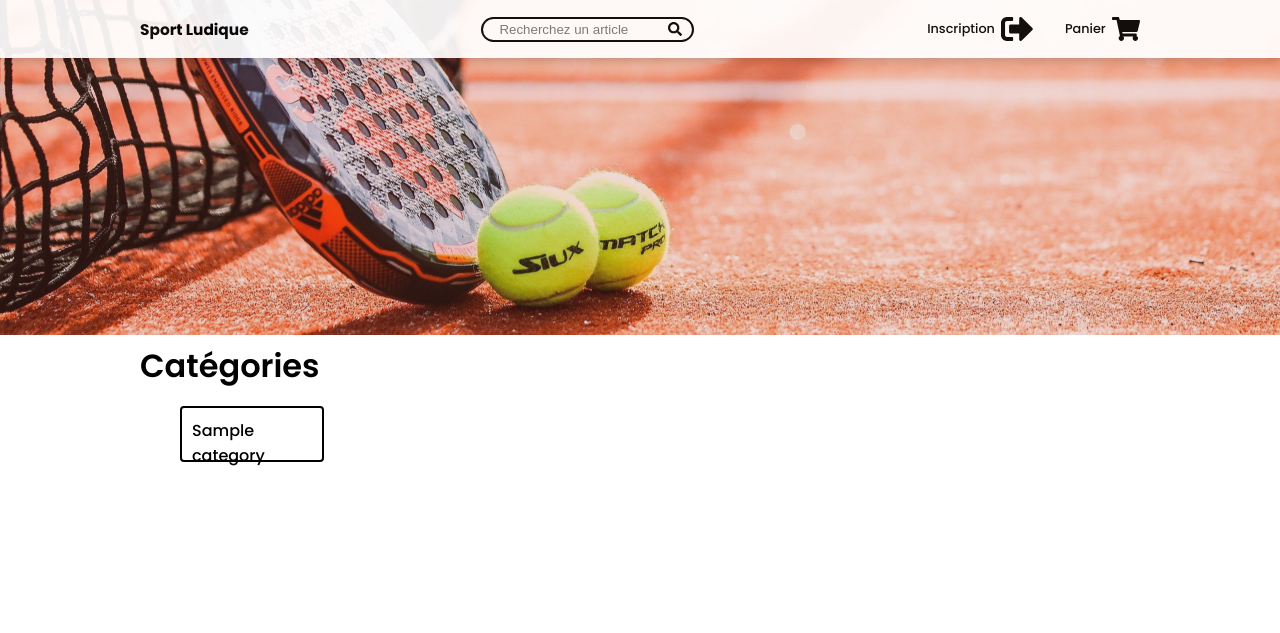
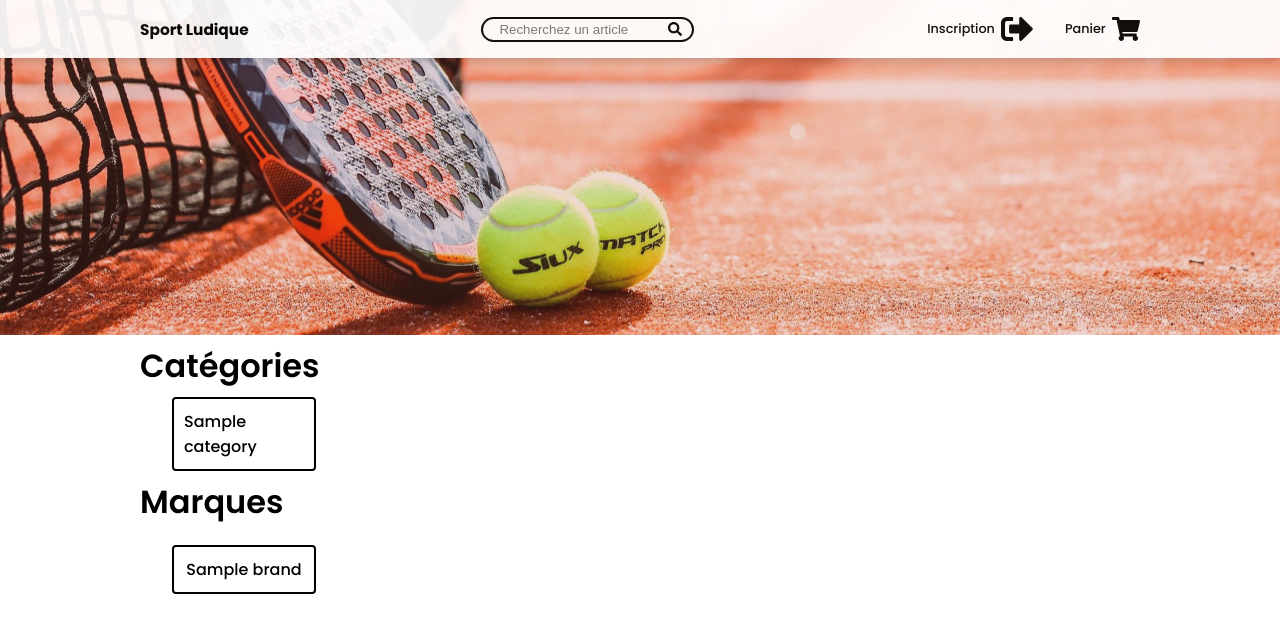
Before and after one commit to josh-taylor-k3/SportLudique_symfony_ecommerce, a Symfony app: template templates/global/index.html.twig in a window 1280 px wide. Shown: the top 633 px of the page. Run offline with Twig, Linux system fonts and the light colour scheme; the template is opened without the code that fills it: most values are stand-ins (such as "Sample title", 1, 10 or a date in 2020); style sheets or scripts are compiled from the project's sources; some libraries are stand-ins or nearby versions.

Commit message:
:sparkles: Add brands list

```diff
--- a/public/scss/layouts/_content.scss
+++ b/public/scss/layouts/_content.scss
@@ -1,11 +1,12 @@
 .content {
   max-width: 1000px;
   margin-inline: auto;
-  &-categories {
+  &-list {
     display: grid;
     grid-template-columns: 10vw 10vw 10vw 10vw 10vw;
-    grid-template-rows: 7vh 7vh 7vh;
-    grid-gap: 1vw;
+    grid-template-rows: 7vh;
+    place-items: center;
+    grid-gap: 5vw;
   }
   &-element {
     display: grid;
--- a/templates/global/index.html.twig
+++ b/templates/global/index.html.twig
@@ -6,10 +6,16 @@
   <img class="backgroundimg" src="/img/website/background.jpg" alt="background">
   <div class="content">
       <h1 class="content-title">Catégories</h1>
-      <ul class="content-categories">
+      <ul class="content-list">
         {% for category in categories %}
-          <li class="content-element">{{ category.name | capitalize }}</li>
+          <li class="content-element"><a href="">{{ category.name | capitalize }}</a></li>
         {% endfor %}
       </ul>
+    <h1 class="content-title">Marques</h1>
+    <ul class="content-list">
+      {% for brand in brands %}
+        <li class="content-element"><a href="">{{ brand.name | capitalize }}</a></li>
+      {% endfor %}
+    </ul>
   </div>
 {% endblock %}
--- /dev/null
+++ b/templates/global/temp.twig
@@ -0,0 +1,3 @@
+{% for category in categories %}
+  <li class="content-element"><a href="">{{ category.name | capitalize }}</a></li>
+{% endfor %}
```
